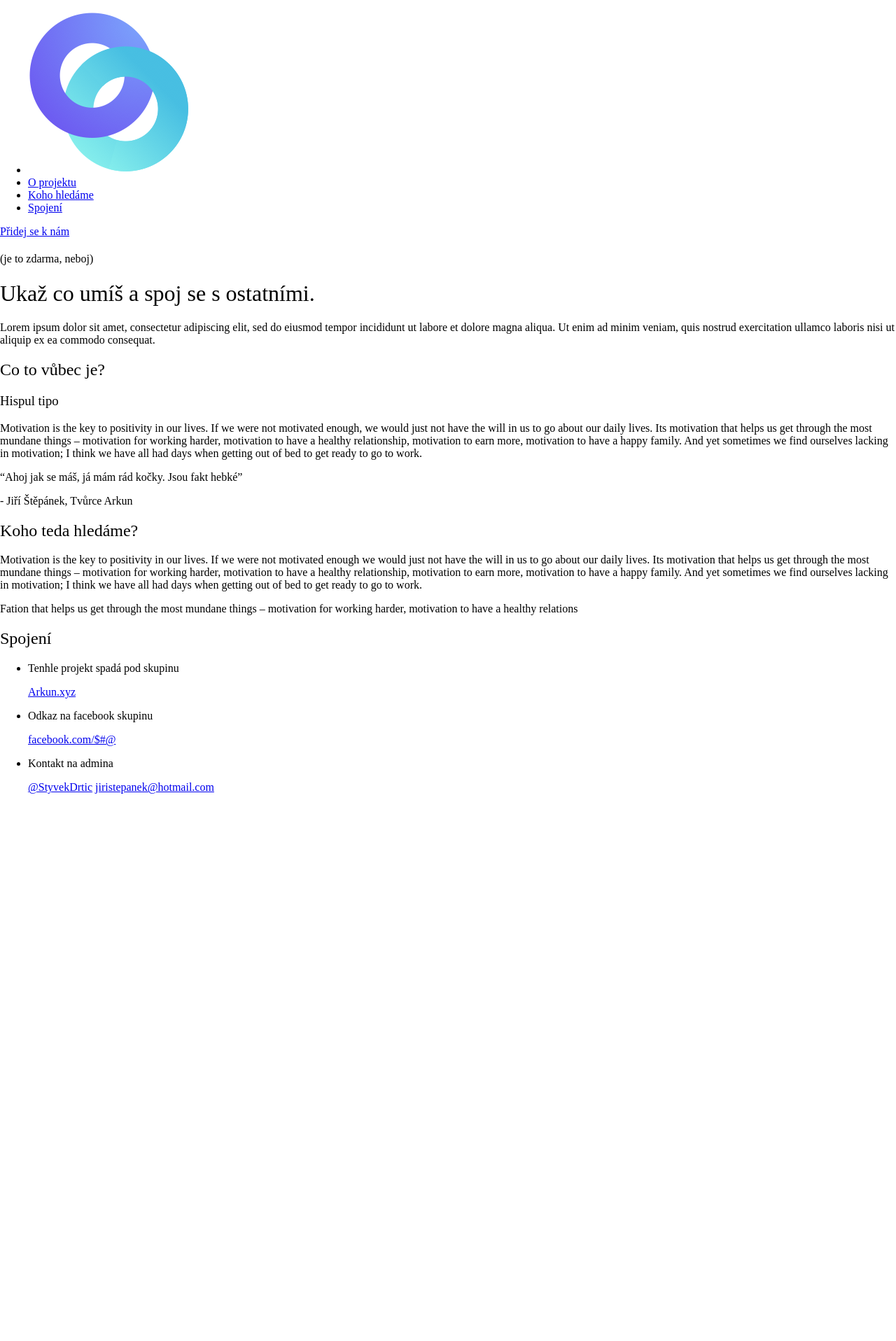
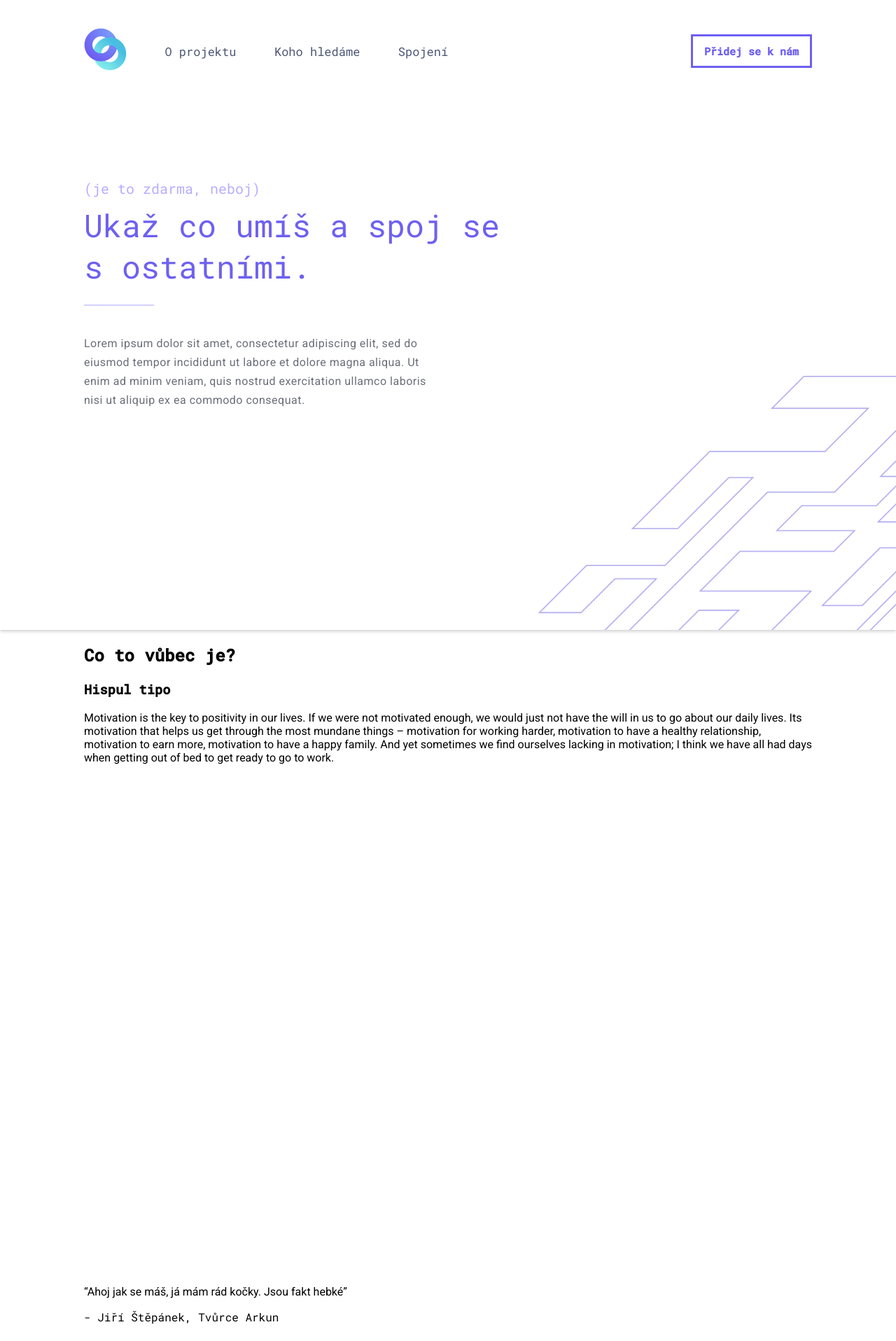
Before and after one commit to StyvekDrtic/Collab., a Jekyll site: the page built from index.html, in a window 1280 px wide. Shown: the top 1916 px of the page at 70% size. Built offline with Jekyll 4.4.1, drawn with Linux system fonts in a browser that asks for light colours; before the commit the page ends 1150 px from its top, so only the background shows below that.

Commit message:
jumbotron css (pre)

```diff
--- a/_includes/jumbotron.html
+++ b/_includes/jumbotron.html
@@ -1,8 +1,11 @@
 <section class="jumbotron">
+  <div class="innerWrap">
     <header>
       <ul>
         <li class="logoHeader">
+          <a href="#">
             <img src="assets/img/logo.png" alt="Logo">
+          </a>
         </li>
         <li>
           <a href="#">O projektu</a>
@@ -22,4 +25,5 @@
       <div class="cara"></div>
       <p>Lorem ipsum dolor sit amet, consectetur adipiscing elit, sed do eiusmod tempor incididunt ut labore et dolore magna aliqua. Ut enim ad minim veniam, quis nostrud exercitation ullamco laboris nisi ut aliquip ex ea commodo consequat.</p>
     </div>
+  </div>
 </section>
--- a/_includes/sekce1.html
+++ b/_includes/sekce1.html
@@ -1,4 +1,5 @@
 <section class="sekce1">
+  <div class="innerWrap">
     <div class="pravaCast">
       <h2>Co to vůbec je?</h2>
       <h3>Hispul tipo</h3>
@@ -9,4 +10,5 @@
 
       </div>
     </div>
+  </div>
 </section>
--- a/_includes/sekce2.html
+++ b/_includes/sekce2.html
@@ -1,4 +1,5 @@
 <section class="section2">
+  <div class="innerWrap">
     <div class="citat">
       <p>“Ahoj jak se máš, já mám rád kočky. Jsou fakt hebké”</p>
       <div class="cara"></div>
@@ -9,4 +10,5 @@
       <p>Motivation is the key to positivity in our lives. If we were not motivated enough we would just not have the will in us to go about our daily lives. Its motivation that helps us get through the most mundane things – motivation for working harder, motivation to have a healthy relationship, motivation to earn more, motivation to have a happy family. And yet sometimes we find ourselves lacking in motivation; I think we have all had days when getting out of bed to get ready to go to work.</p>
       <p>Fation that helps us get through the most mundane things – motivation for working harder, motivation to have a healthy relations</p>
     </div>
+  </div>
 </section>
--- a/_includes/sekce3.html
+++ b/_includes/sekce3.html
@@ -1,4 +1,5 @@
 <section class="sekce3">
+  <div class="innerWrap">
     <h2>Spojení</h2>
     <ul>
       <li>
@@ -15,4 +16,5 @@
         <a href="mailto:jiristepanek@hotmail.com">jiristepanek@hotmail.com</a>
       </li>
     </ul>
+  </div>
 </section>
--- a/_sass/_jumbotron.scss
+++ b/_sass/_jumbotron.scss
@@ -0,0 +1,88 @@
+.jumbotron {
+  background: #fff;
+  background: url("../img/ilustrace.png");
+  background-position: calc(100% + 0px) calc(100% + 10px);
+  background-size: 40%;
+  background-repeat: no-repeat;
+  -webkit-box-shadow: 0px 2px 5px 0px rgba(0,0,0,0.2);
+  -moz-box-shadow: 0px 2px 5px 0px rgba(0,0,0,0.2);
+  box-shadow: 0px 2px 5px 0px rgba(0,0,0,0.2);
+
+  header {
+    padding-top: 40px;
+
+    ul {
+      margin: 0;
+      padding: 0;
+      display: inline-block;
+      vertical-align: middle;
+
+      li {
+        display: inline-block;
+        vertical-align: middle;
+        margin-right: 50px;
+        list-style: none;
+
+        a {
+          color: #4C5672;
+          text-decoration: none;
+          font-size: 17px;
+        }
+      }
+
+      .logoHeader {
+        img {
+          height: 61px;
+          width: 61px;
+        }
+      }
+    }
+
+    .pridejSe {
+      float: right;
+      border: 3px solid $fialova;
+      color: $fialova;
+      font-weight: bold;
+      font-size: 15px;
+      text-decoration: none;
+      padding: 11px 16px;
+      margin-top: 9px;
+    }
+  }
+
+  .jumbotronText {
+    margin-top: 150px;
+
+    h4 {
+      font-size: 20px;
+      color: #B6AEFF;
+      font-weight: 400;
+      margin-bottom: 10px;
+    }
+
+    h1 {
+      font-size: 45px;
+      color: $fialova;
+      font-weight: 400;
+      max-width: 600px;
+      margin-top: 0;
+      margin-bottom: 25px;
+    }
+
+    .cara {
+      background: #D4D0FF;
+      height: 2px;
+      width: 100px;
+      margin: 0;
+    }
+
+    p {
+      font-size: 16px;
+      color: #6A6D79;
+      letter-spacing: 0.5px;
+      line-height: 27px;
+      width: 520px;
+      margin-top: 40px;
+    }
+  }
+}
--- a/_sass/_zaklad.scss
+++ b/_sass/_zaklad.scss
@@ -10,6 +10,8 @@ colors
 
 *****************************************/
 
+$fialova: #6E60F1;
+
 /*****************************************
 
 defaults
@@ -17,8 +19,11 @@ defaults
 *****************************************/
 
 h1, h2, h3, h4, h5, p, span, a, li {
-  font-weight: normal !important;
-  font-family: book;
+  font-family: 'Roboto Mono', monospace;
+}
+
+p {
+  font-family: 'Roboto', sans-serif;
 }
 
 div:active {
@@ -28,3 +33,17 @@ div:active {
 a:active {
   outline: none !important;
 }
+
+body {
+  width: 100%;
+}
+
+section {
+  min-height: 100vh;
+}
+
+.innerWrap {
+  max-width: 1040px;
+  display: block;
+  margin: 0 auto;
+}
--- a/assets/css/main.scss
+++ b/assets/css/main.scss
@@ -7,3 +7,7 @@
 @import "normalize";
 @import "fontAwesome";
 @import "zaklad";
+@import "jumbotron";
+@import "sekce1";
+@import "sekce2";
+@import "sekce3";
```
Also changed, not shown: _sass/_sekce1.scss (added), _sass/_sekce2.scss (added), _sass/_sekce3.scss (added), assets/img/ilustrace.png (added). Lines whose indentation alone changed are shown as unchanged.
